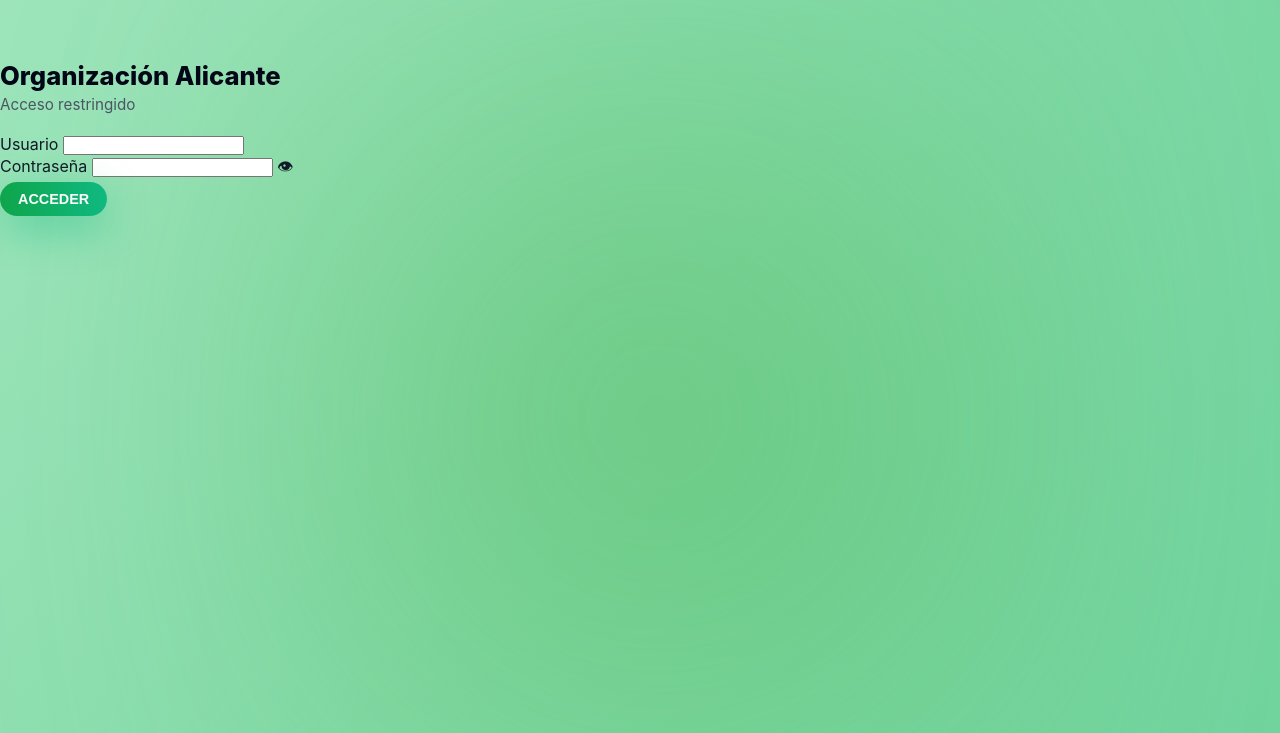
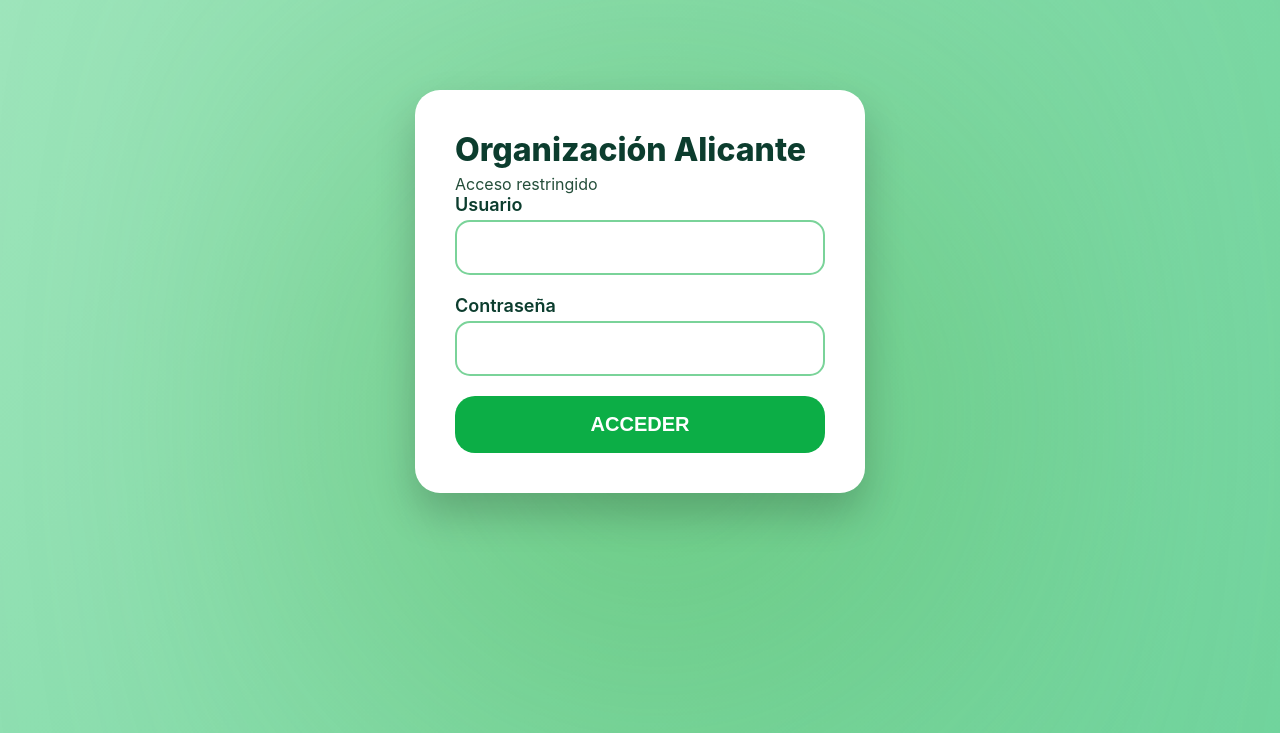
Before and after one commit to AltoVinalopo/ZonaAltoVinalopo, a Flask app: page /auth/login in a window 1280 px wide. Shown: the top 733 px of the page. Run offline with Flask 3, Linux system fonts and the light colour scheme.

Commit message:
Update login.html

```diff
--- a/templates/auth/login.html
+++ b/templates/auth/login.html
@@ -1,34 +1,71 @@
 {% extends "base.html" %}
-{% block title %}Acceso coordinación{% endblock %}
-{% block body_class %}is-login{% endblock %}
+{% set header = False %}
 
 {% block body %}
-<div class="login-card">
-    <div class="login-title">Organización Alicante</div>
-    <div class="login-subtitle">Acceso restringido</div>
+<style>
+.container-login{
+    width: 450px;
+    margin: 90px auto;
+    padding: 40px;
+    border-radius: 25px;
+    background: white;
+    box-shadow: 0 20px 40px rgba(0,0,0,0.2);
+}
+
+h2{
+    margin: 0 0 10px;
+    font-size: 32px;
+    color:#0c3d2e;
+    font-weight:800;
+}
+
+label{
+    font-size:18px;
+    font-weight:600;
+    color:#0c3d2e;
+}
+
+input{
+    width:100%;
+    padding:15px;
+    margin-top:5px;
+    margin-bottom:20px;
+    border-radius:15px;
+    border:2px solid #7ad399;
+    font-size:18px;
+}
+
+.btn-login{
+    width:100%;
+    background:#0cae46;
+    padding:17px;
+    border-radius:20px;
+    color:white;
+    font-weight:800;
+    font-size:20px;
+    cursor:pointer;
+    border:none;
+    transition:0.2s;
+}
+
+.btn-login:hover{
+    background:#097531;
+}
+</style>
+
+<div class="container-login">
+    <h2>Organización Alicante</h2>
+    <p style="margin-top:-5px; color:#244e3a;">Acceso restringido</p>
 
     <form method="POST">
-        <div class="form-group">
-            <label for="username">Usuario</label>
-            <input id="username" name="username" type="text" class="form-control">
-        </div>
+        <label>Usuario</label>
+        <input type="text" name="username" required>
 
-        <div class="form-group form-control-wrapper">
-            <label for="password">Contraseña</label>
-            <input id="password" name="password" type="password" class="form-control">
-            <span class="password-toggle" onclick="togglePass()">👁</span>
-        </div>
+        <label>Contraseña</label>
+        <input type="password" name="password" id="pass">
 
-        <button type="submit" class="btn btn-primary btn-login">ACCEDER</button>
+        <button class="btn-login">ACCEDER</button>
     </form>
 </div>
+
 {% endblock %}
-
-{% block extra_js %}
-<script>
-function togglePass() {
-    const campo = document.getElementById("password");
-    campo.type = campo.type === "password" ? "text" : "password";
-}
-</script>
-{% endblock %}
```
